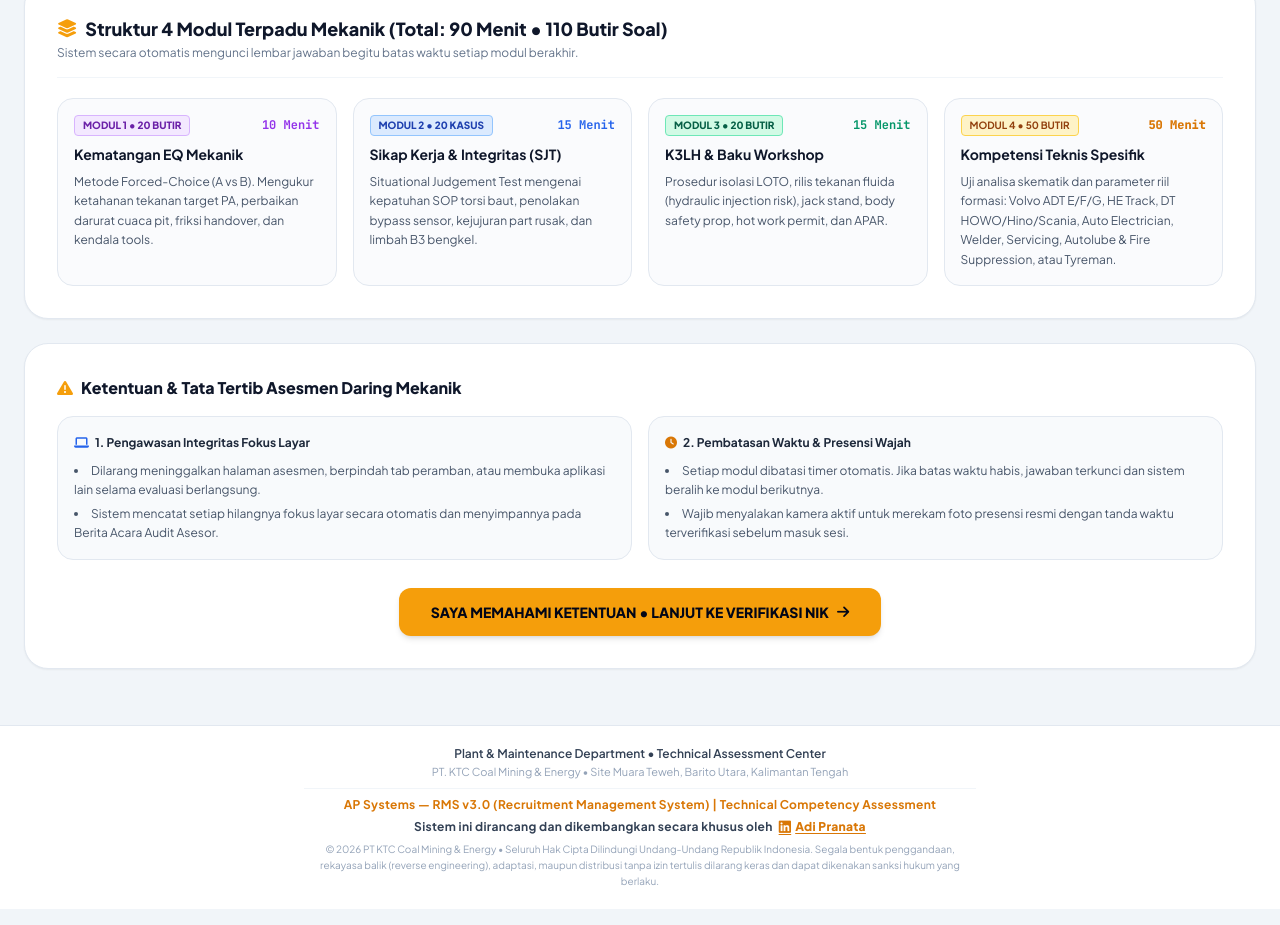
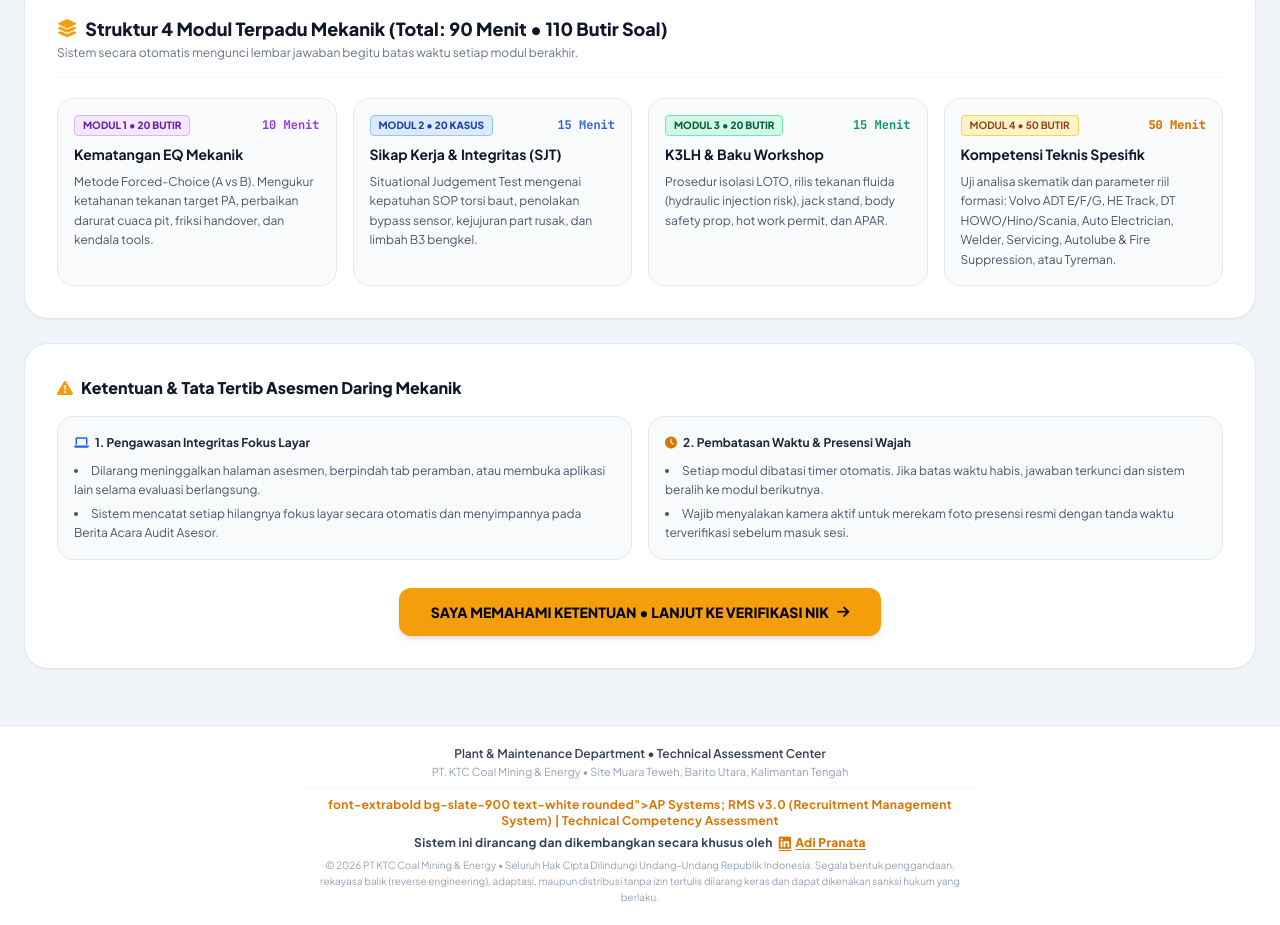
Before and after one commit to adipranata-system/UjianMechanic-KTC, a plain HTML site: page index.html in a window 1280 px wide. Shown: the part 592-1517 px from the top of the page. Drawn offline with nearby package versions, Linux system fonts and the light colour scheme.

Commit message:
Update index.html

```diff
--- a/index.html
+++ b/index.html
@@ -765,7 +765,7 @@
 
     <div class="pt-2 border-t border-slate-100 max-w-2xl mx-auto space-y-1">
       <p class="text-amber-600 text-xs font-bold tracking-wide">
-        AP Systems &mdash; RMS v3.0 (Recruitment Management System) | Technical Competency Assessment
+        font-extrabold bg-slate-900 text-white rounded">AP Systems</span>; RMS v3.0 (Recruitment Management System) | Technical Competency Assessment
       </p>
       <p class="text-slate-700 text-xs font-bold tracking-wide flex items-center justify-center gap-1.5">
         <span>Sistem ini dirancang dan dikembangkan secara khusus oleh</span>
```
